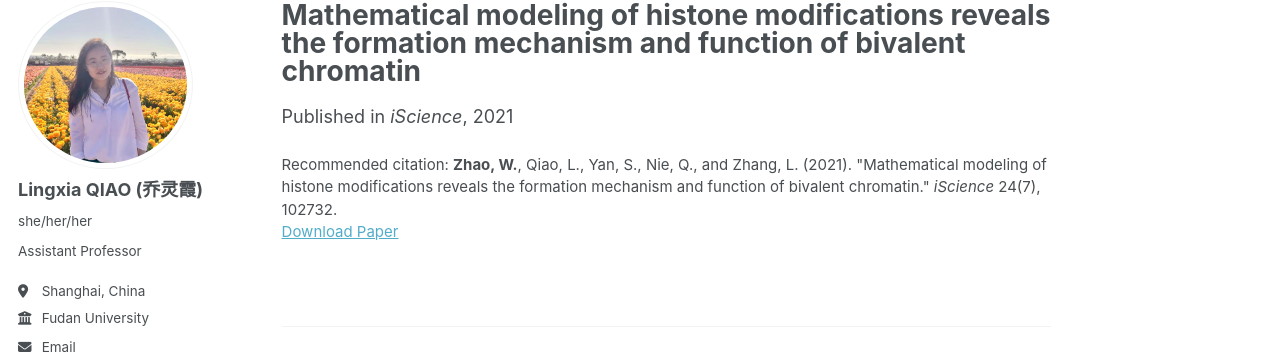
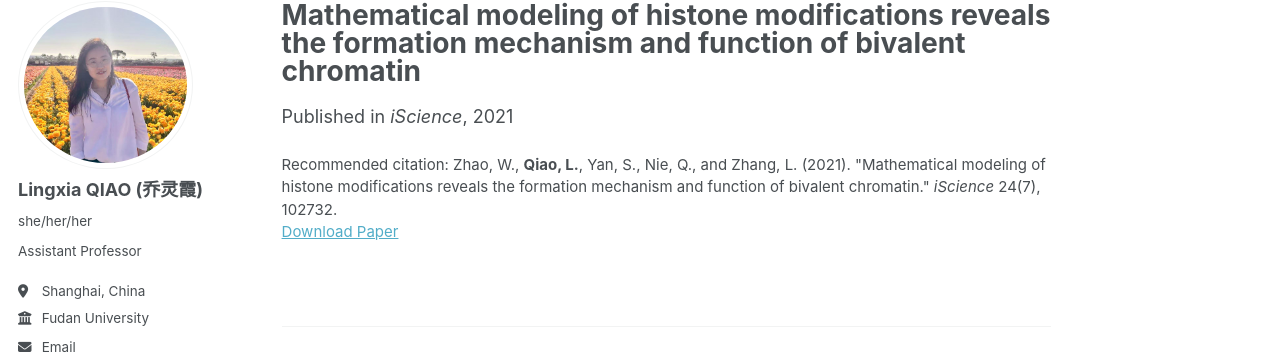
Before and after one commit to LingxiaQiao/LingxiaQIAO.github.io, a Jekyll site: the page built from _publications/2021-07-01-iscience-bivalent-chromatin.md, in a window 1280 px wide and 1026 px high. Shown: the part 98-452 px from the top of the window. Built offline with Jekyll 4.4.1, drawn with Linux system fonts in a browser that asks for light colours; some web fonts are replaced; a script that is not in the unit is left out.

```diff
--- a/_publications/2021-07-01-iscience-bivalent-chromatin.md
+++ b/_publications/2021-07-01-iscience-bivalent-chromatin.md
@@ -7,5 +7,5 @@ excerpt: "A mathematical framework revealing how histone modifications shape biv
 date: 2021-07-01
 venue: "iScience"
 paperurl: 'https://doi.org/10.1016/j.isci.2021.102732'
-citation: "<strong>Zhao, W.</strong>, Qiao, L., Yan, S., Nie, Q., and Zhang, L. (2021). \"Mathematical modeling of histone modifications reveals the formation mechanism and function of bivalent chromatin.\" <i>iScience</i> 24(7), 102732."
+citation: "Zhao, W., <strong>Qiao, L.</strong>, Yan, S., Nie, Q., and Zhang, L. (2021). \"Mathematical modeling of histone modifications reveals the formation mechanism and function of bivalent chromatin.\" <i>iScience</i> 24(7), 102732."
 ---
```
